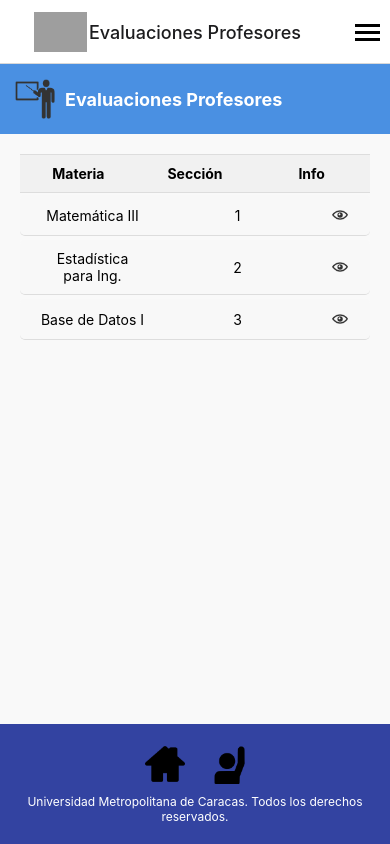
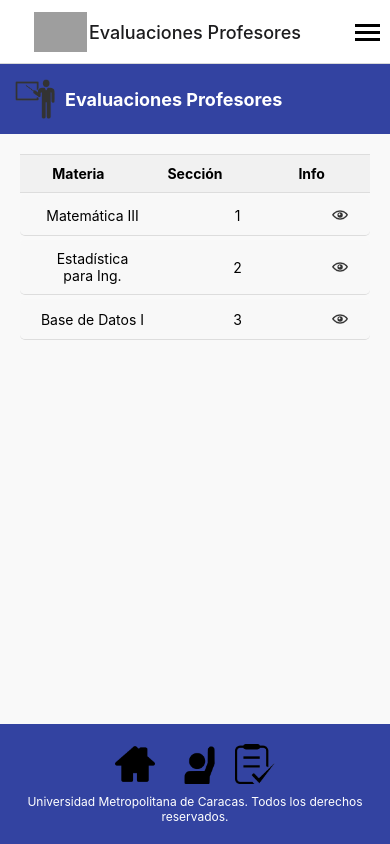
Before and after one commit to dav-dmdo/S.A.E.C, a React Native app in the folder Client/: screen /TeacherEvaluations in a window 390 px wide. Built offline with nearby package versions, Linux system fonts and the light colour scheme; grey boxes are pictures that could not be loaded.

Commit message:
diseño de modal y arreglos
.

```diff
--- a/Client/App.tsx
+++ b/Client/App.tsx
@@ -8,7 +8,8 @@ import AttendanceView from './Home/AttendanceView';
 import TeacherAttendanceView from './profes/TeacherAttendanceView';
 import TeacherEvaluations from './profes/EvaluacionesProfe';
 import EvaluationsView from './Home/Evaluaciones';
-import { Image, TouchableOpacity, View, Text, Modal, StyleSheet } from 'react-native';
+import AsyncStorage from '@react-native-async-storage/async-storage';
+import { Image, TouchableOpacity, View, Text, Modal, StyleSheet, Alert } from 'react-native';
 import { NativeStackNavigationOptions } from '@react-navigation/native-stack';
 
 export type RootStackParamList = {
@@ -54,9 +55,20 @@ const App = () => {
     headerBackVisible: false,
   });
 
+  const handleLogout = async () => {
+    try {
+      await AsyncStorage.removeItem('access_token');
+      Alert.alert('Sesión cerrada', 'Has cerrado sesión exitosamente.');
+      navigationRef.navigate('Login');
+    } catch (error) {
+      console.error('Error al eliminar el token:', error);
+      Alert.alert('Error', 'Hubo un problema al cerrar sesión.');
+    }
+  };
+
   return (
     <NavigationContainer ref={navigationRef}>
-      <Stack.Navigator initialRouteName="Login">
+      <Stack.Navigator initialRouteName="Home">
         <Stack.Screen
           name="Login"
           options={{ headerShown: false }}
@@ -99,36 +111,62 @@ const App = () => {
       >
         <View style={styles.modalBackground}>
           <View style={styles.modalContainer}>
-            <Text style={styles.menuTitle}>Menú de Navegación</Text>
+            {/* Botón para cerrar */}
             <TouchableOpacity
+              style={styles.closeButton}
+              onPress={() => setMenuVisible(false)}
+            >
+              <Text style={styles.closeButtonText}>X</Text>
+            </TouchableOpacity>
+
+            <Text style={styles.modalTitle}>Menú</Text>
+
+            {/* Opciones */}
+            <View style={styles.menuGrid}>
+              <TouchableOpacity
+                style={styles.menuItem}
                 onPress={() => {
                   setMenuVisible(false);
                   navigationRef.navigate('Home');
                 }}
               >
-              <Text style={styles.menuOption}>Inicio</Text>
+                <Image source={require('./assets/House.png')} style={styles.menuIcon} />
+                <Text style={styles.menuText}>Inicio</Text>
               </TouchableOpacity>
+
               <TouchableOpacity
+                style={styles.menuItem}
                 onPress={() => {
                   setMenuVisible(false);
                   navigationRef.navigate('AttendanceView');
                 }}
               >
-              <Text style={styles.menuOption}>Asistencias</Text>
+                <Image source={require('./assets/Assist.png')} style={styles.menuIcon} />
+                <Text style={styles.menuText}>Asistencias</Text>
               </TouchableOpacity>
-            {isTeacher && (
+
               <TouchableOpacity
+                style={styles.menuItem}
                 onPress={() => {
                   setMenuVisible(false);
-                  navigationRef.navigate('TeacherEvaluations');
+                  navigationRef.navigate('Evaluations');
                 }}
               >
-                <Text style={styles.menuOption}>Evaluaciones</Text>
+                <Image source={require('./assets/evaluacion.png')} style={styles.menuIcon} />
+                <Text style={styles.menuText}>Evaluaciones</Text>
               </TouchableOpacity>
-            )}
-            <TouchableOpacity onPress={() => setMenuVisible(false)}>
-              <Text style={styles.menuClose}>Cerrar</Text>
+
+              <TouchableOpacity
+                style={styles.menuItem}
+                onPress={() => {
+                  setMenuVisible(false);
+                  handleLogout();
+                }}
+              >
+                <Image source={require('./assets/logout.png')} style={styles.menuIcon} />
+                <Text style={styles.menuText}>Cerrar sesión</Text>
               </TouchableOpacity>
+            </View>
           </View>
         </View>
       </Modal>
@@ -152,24 +190,59 @@ const styles = StyleSheet.create({
     alignItems: 'center',
   },
   modalContainer: {
-    width: '80%',
-    backgroundColor: 'white',
+    width: '90%',
+    backgroundColor: '#fff',
+    borderRadius: 15,
     padding: 20,
-    borderRadius: 10,
+    alignItems: 'center',
+    elevation: 5,
+    position: 'relative',
+  },
+  closeButton: {
+    position: 'absolute',
+    top: 10,
+    right: 10,
+    backgroundColor: '#ff5c5c',
+    width: 30,
+    height: 30,
+    borderRadius: 15,
+    justifyContent: 'center',
     alignItems: 'center',
   },
-  menuTitle: {
+  closeButtonText: {
+    color: '#fff',
     fontSize: 18,
     fontWeight: 'bold',
-    marginBottom: 15,
   },
-  menuOption: {
-    fontSize: 16,
-    paddingVertical: 10,
+  modalTitle: {
+    fontSize: 22,
+    fontWeight: 'bold',
+    color: '#3343a1',
+    marginBottom: 20,
   },
-  menuClose: {
-    fontSize: 16,
-    color: 'red',
-    marginTop: 20,
+  menuGrid: {
+    flexDirection: 'row',
+    flexWrap: 'wrap',
+    justifyContent: 'space-around',
+    width: '100%',
+  },
+  menuItem: {
+    width: '40%',
+    backgroundColor: '#f1f1f1',
+    borderRadius: 10,
+    padding: 15,
+    alignItems: 'center',
+    marginVertical: 10,
+  },
+  menuIcon: {
+    width: 50,
+    height: 50,
+    marginBottom: 10,
+  },
+  menuText: {
+    fontSize: 14,
+    fontWeight: 'bold',
+    color: '#3343a1',
+    textAlign: 'center',
   },
 });
--- a/Client/Home/AttendanceView.tsx
+++ b/Client/Home/AttendanceView.tsx
@@ -145,6 +145,9 @@ const AttendanceRecord = () => {
           </TouchableOpacity>
           <TouchableOpacity onPress={() => navigation.navigate('AttendanceView')}>
             <Image source={require('../assets/Assist.png')} style={styles.footerIcon} />
+          </TouchableOpacity>
+          <TouchableOpacity onPress={() => navigation.navigate('Evaluations')}>
+            <Image source={require('../assets/evaluacion.png')} style={styles.footerIcon} />
           </TouchableOpacity>
         </View>
         <Text style={styles.footerText}>Universidad Metropolitana de Caracas. Todos los derechos reservados.</Text>
--- a/Client/Home/Evaluaciones.tsx
+++ b/Client/Home/Evaluaciones.tsx
@@ -126,6 +126,22 @@ const EvaluationsView = () => {
           </View>
         </View>
       </Modal>
+
+      {/* {footer} */}
+      <View style={styles.footer}>
+        <View style={styles.footerIconsContainer}>
+          <TouchableOpacity onPress={() => navigation.navigate('Home')}>
+            <Image source={require('../assets/House.png')} style={styles.footerIcon} />
+          </TouchableOpacity>
+          <TouchableOpacity onPress={() => navigation.navigate('AttendanceView')}>
+            <Image source={require('../assets/Assist.png')} style={styles.footerIcon} />
+          </TouchableOpacity>
+          <TouchableOpacity onPress={() => navigation.navigate('Evaluations')}>
+            <Image source={require('../assets/evaluacion.png')} style={styles.footerIcon} />
+          </TouchableOpacity>
+        </View>
+        <Text style={styles.footerText}>Universidad Metropolitana de Caracas. Todos los derechos reservados.</Text>
+      </View>
     </View>
   );
 };
@@ -138,7 +154,7 @@ const styles = StyleSheet.create({
   header: {
     flexDirection: 'row',
     alignItems: 'center',
-    backgroundColor: '#3e64ff',
+    backgroundColor: '#3343a1',
     padding: 15,
   },
   headerIcon: {
@@ -210,7 +226,7 @@ const styles = StyleSheet.create({
   },
   footer: {
     paddingVertical: 20,
-    backgroundColor: '#3e64ff',
+    backgroundColor: '#3343a1',
     alignItems: 'center',
     position: 'absolute',
     bottom: 0,
@@ -283,6 +299,16 @@ const styles = StyleSheet.create({
     fontWeight: 'bold',
     textAlign: 'center',
   },
+  footerIconsContainer: {
+    flexDirection: 'row',
+    justifyContent: 'center',
+    marginBottom: 10,
+  },
+  footerIcon: {
+    width: 40,
+    height: 40,
+    marginHorizontal: 10,
+  },
 });
 
 export default EvaluationsView;
--- a/Client/profes/EvaluacionesProfe.tsx
+++ b/Client/profes/EvaluacionesProfe.tsx
@@ -113,6 +113,9 @@ const TeacherEvaluations = () => {
           <TouchableOpacity onPress={() => navigation.navigate('AttendanceView')}>
             <Image source={require('../assets/Assist.png')} style={styles.footerIcon} />
           </TouchableOpacity>
+          <TouchableOpacity onPress={() => navigation.navigate('Evaluations')}>
+            <Image source={require('../assets/evaluacion.png')} style={styles.footerIcon} />
+          </TouchableOpacity>
         </View>
         <Text style={styles.footerText}>Universidad Metropolitana de Caracas. Todos los derechos reservados.</Text>
       </View>
@@ -129,7 +132,7 @@ const styles = StyleSheet.create({
   header: {
     flexDirection: 'row',
     alignItems: 'center',
-    backgroundColor: '#4a90e2',
+    backgroundColor: '#3343a1',
     padding: 15,
   },
   headerIcon: {
--- a/Client/profes/TeacherAttendanceView.tsx
+++ b/Client/profes/TeacherAttendanceView.tsx
@@ -34,20 +34,6 @@ const TeacherAttendanceRecord = () => {
 
   return (
     <View style={styles.container}>
-      {/* Barra de navegación superior */}
-      <View style={styles.navbar}>
-        <Image
-          source={{ uri: 'https://www.unimet.edu.ve/wp-content/uploads/2023/07/Logo-footer.png' }}
-          style={styles.logo}
-        />
-        <Text style={styles.navbarTitle}>Registro de asistencias</Text>
-        <View style={styles.navbarOptions}>
-          <TouchableOpacity onPress={() => navigation.navigate('Home')}>
-            <Text style={styles.navbarText}>Inicio</Text>
-          </TouchableOpacity>
-        </View>
-      </View>
-
       {/* Contenido principal */}
       <ScrollView>
         <View style={styles.header}>
@@ -111,12 +97,17 @@ const TeacherAttendanceRecord = () => {
 
       {/* Footer */}
       <View style={styles.footer}>
-        <TouchableOpacity onPress={() => navigation.navigate('Home')}>
-          <Text style={styles.footerLink}>Inicio</Text>
-        </TouchableOpacity>
-        <TouchableOpacity onPress={() => navigation.navigate('AttendanceView')}>
-          <Text style={styles.footerLink}>Asistencias</Text>
-        </TouchableOpacity>
+        <View style={styles.footerIconsContainer}>
+          <TouchableOpacity onPress={() => navigation.navigate('Home')}>
+            <Image source={require('../assets/House.png')} style={styles.footerIcon} />
+          </TouchableOpacity>
+          <TouchableOpacity onPress={() => navigation.navigate('AttendanceView')}>
+            <Image source={require('../assets/Assist.png')} style={styles.footerIcon} />
+          </TouchableOpacity>
+          <TouchableOpacity onPress={() => navigation.navigate('Evaluations')}>
+            <Image source={require('../assets/evaluacion.png')} style={styles.footerIcon} />
+          </TouchableOpacity>
+        </View>
         <Text style={styles.footerText}>Universidad Metropolitana de Caracas. Todos los derechos reservados.</Text>
       </View>
     </View>
@@ -280,6 +271,16 @@ const styles = StyleSheet.create({
     marginTop: 10,
     textAlign: 'center',
   },
+  footerIcon: {
+    width: 40,
+    height: 40,
+    marginHorizontal: 10,
+  },
+  footerIconsContainer: {
+    flexDirection: 'row',
+    justifyContent: 'center',
+    marginBottom: 10,
+  },
 });
 
 export default TeacherAttendanceRecord;
```
Also changed, not shown: Client/assets/logout.png (added), 1 other file (tests, documents, lock files or other folders). Lines whose indentation alone changed are shown as unchanged.
